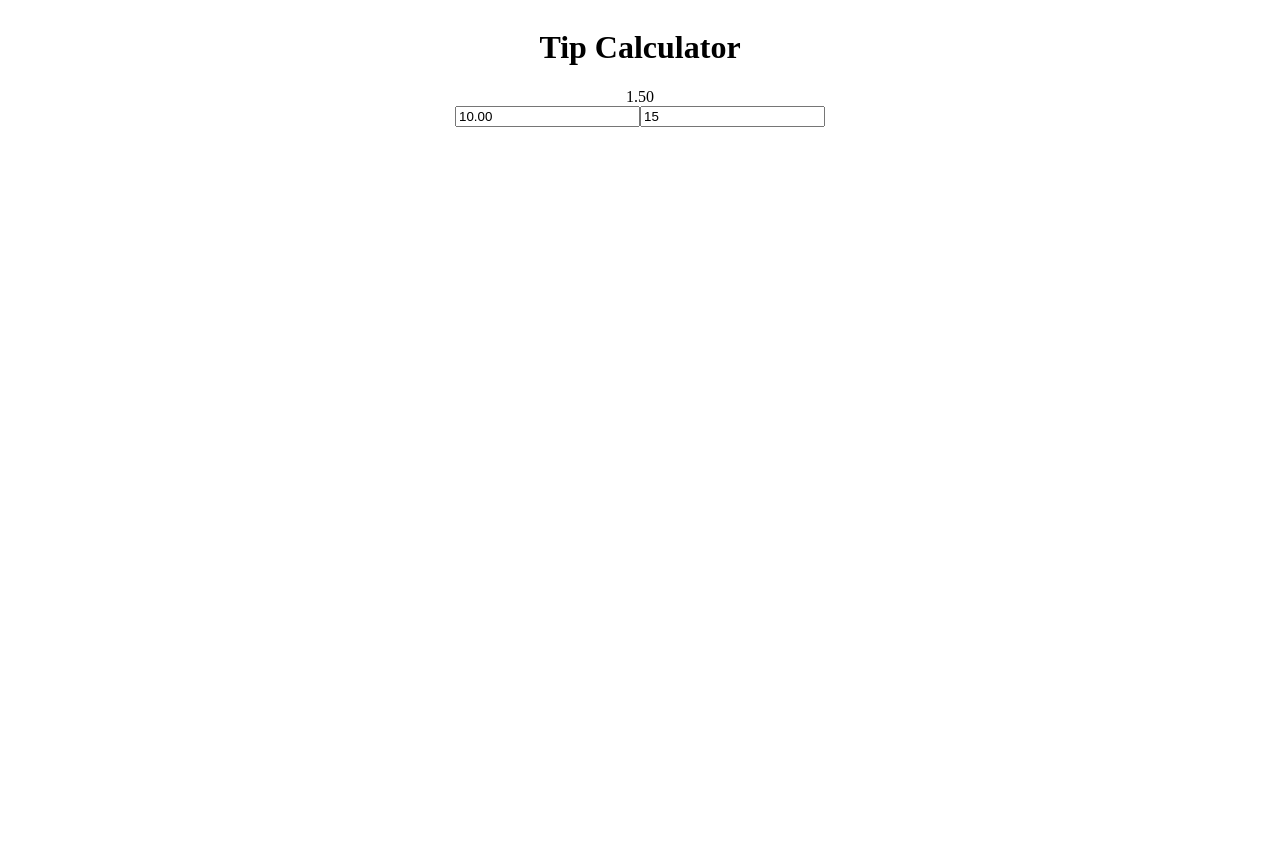
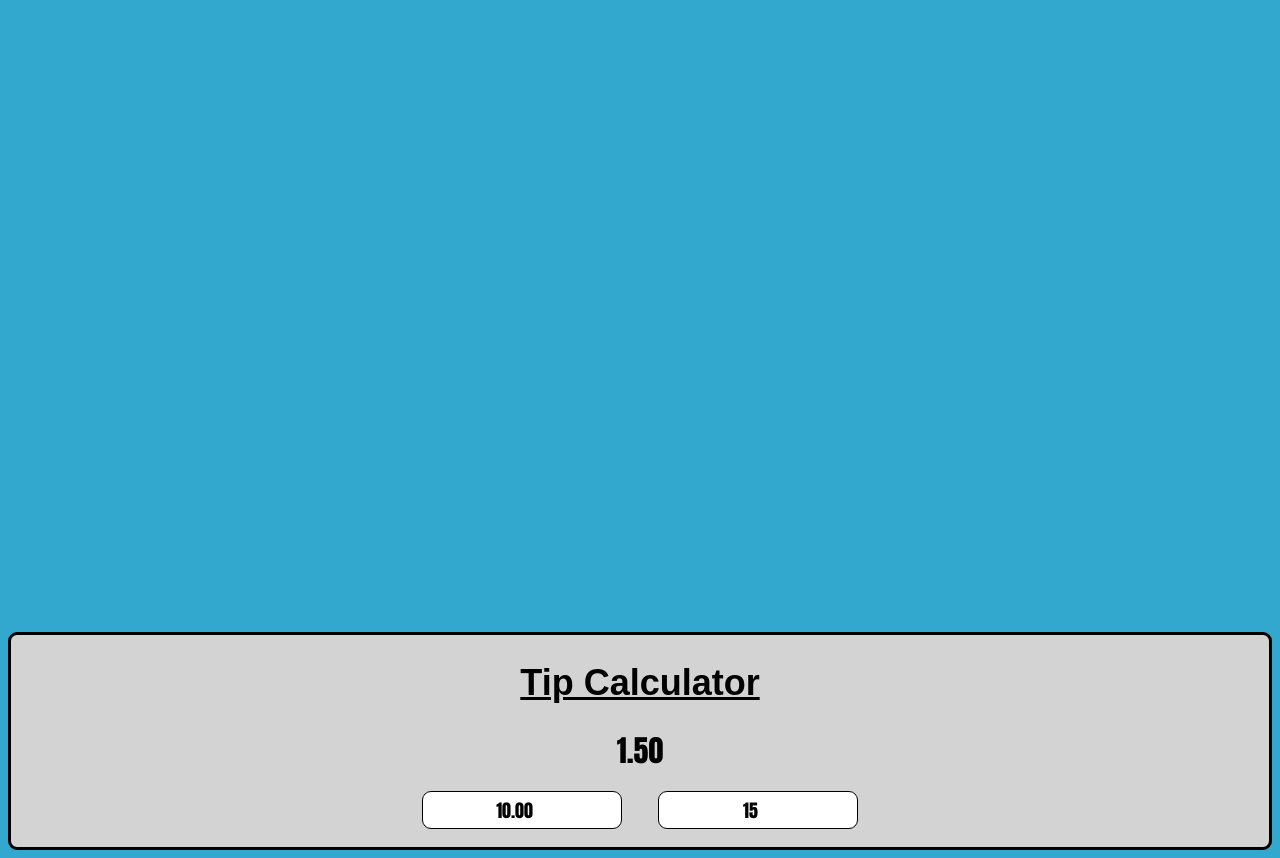
Before and after one commit to xScoopy/tip_calculator, a plain HTML site: page index.html in a window 1280 px wide. Before the commit the page ends 800 px from the top, so only its background shows below. Drawn offline with Linux system fonts and the light colour scheme.

Commit message:
finished styling initial content. challenge 1 complete

```diff
--- a/styles.css
+++ b/styles.css
@@ -1,9 +1,39 @@
+body {
+    font-size: 18px;
+    font-family: 'Impact';
+    background-color: rgb(51, 168, 207);
+}
 main {
     display: flex;
     flex-direction: column;
     align-items: center;
+    margin-top: 50%;
+    background-color: lightgray;
+    border: solid 3px black;
+    border-radius: .5em;
+
 }
-div {
+#display {
+    font-size: 30px;
+    font-family: 'Impact';
+
+
+}
+#inputValues {
     display: flex;
     flex-direction: row;
 }
+h1 {
+    text-decoration: underline;
+    font-family: fantasy;
+    margin-top: .75em;
+}
+input {
+    font-family: 'Impact';
+    font-size: 1em;
+    padding: .25em;
+    margin: 1em;
+    border: solid 1px black;
+    border-radius: .5em;
+    text-align: center;
+}
```
